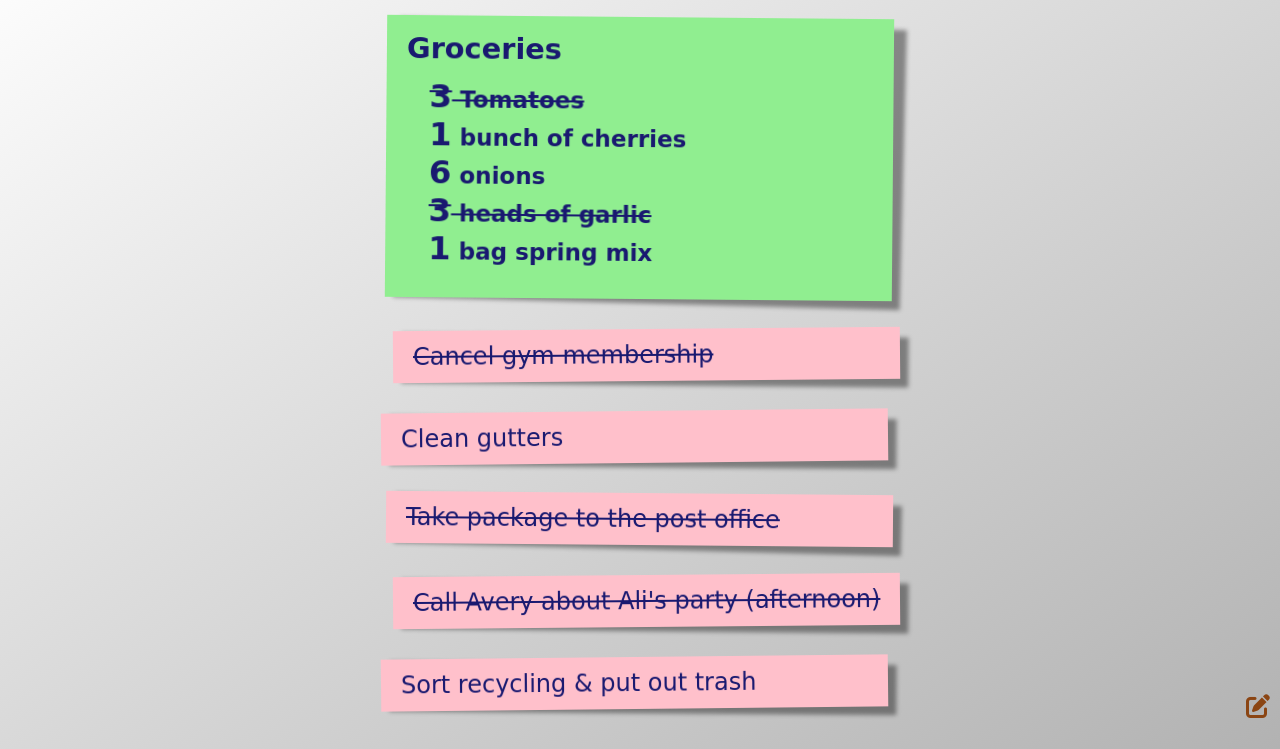
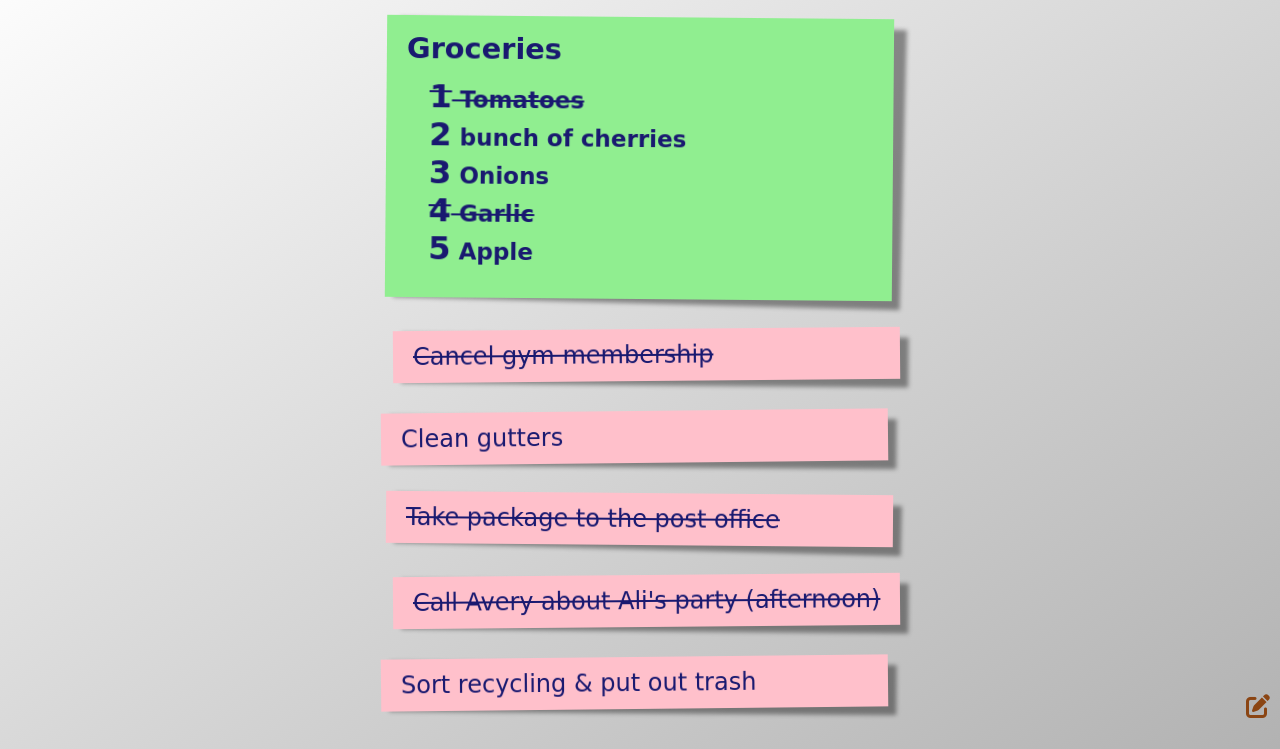
Before and after one commit to sanjay-munde/To-Do-List, a plain HTML site: page index.html in a window 1280 px wide. Shown: the part 69-818 px from the top of the page. Drawn offline with Linux system fonts and the light colour scheme.

Commit message:
Update index.html

```diff
--- a/index.html
+++ b/index.html
@@ -21,11 +21,11 @@
   <ul>
     <li class="big">Groceries
       <ul>
-        <li class="done">3 Tomatoes</li>
-        <li>1 bunch of cherries</li>
-        <li>6 onions</li>
-        <li class="done">3 heads of garlic</li>
-        <li>1 bag spring mix</li>
+        <li class="done">1 Tomatoes</li>
+        <li>2 bunch of cherries</li>
+        <li>3 Onions</li>
+        <li class="done">4 Garlic</li>
+        <li>5 Apple</li>
       </ul>
     </li>
     <li class="done">Cancel gym membership</li>
```
